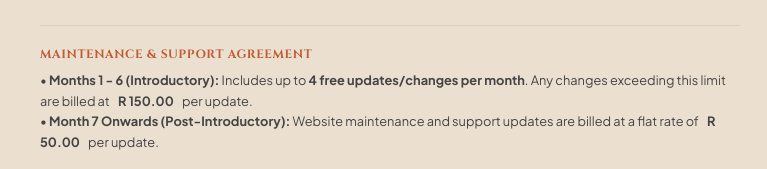
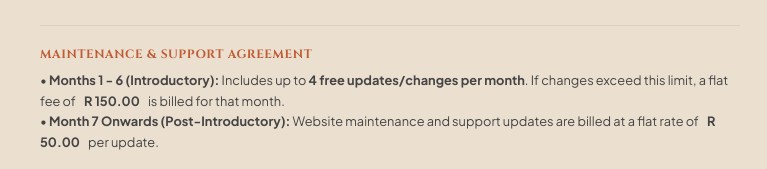
Before and after one commit to camebloon-beep/uniquedriftwoodcreations, a website: page invoice-template.html in a window 1280 px wide. Shown: the part 1398-1567 px from the top of the page, 250-1017 px from the left. Drawn offline with Linux system fonts and the light colour scheme.

Commit message:
Correct support agreement terms in invoice template (R150 per month if limits exceeded)

```diff
--- a/invoice-template.html
+++ b/invoice-template.html
@@ -447,7 +447,7 @@
       <div class="support-terms-box" style="margin-top: 30px; border-top: 1px solid rgba(18, 18, 18, 0.08); padding-top: 20px; margin-bottom: 20px;">
         <h4 style="font-family: var(--font-display); font-size: 0.75rem; text-transform: uppercase; letter-spacing: 0.05em; color: var(--color-terracotta); margin-bottom: 8px;">Maintenance & Support Agreement</h4>
         <ul style="list-style-type: none; font-size: 0.8rem; line-height: 1.6; color: #444;">
-          <li>• <strong>Months 1 - 6 (Introductory):</strong> Includes up to <strong>4 free updates/changes per month</strong>. Any changes exceeding this limit are billed at <strong contenteditable="true">R 150.00</strong> per update.</li>
+          <li>• <strong>Months 1 - 6 (Introductory):</strong> Includes up to <strong>4 free updates/changes per month</strong>. If changes exceed this limit, a flat fee of <strong contenteditable="true">R 150.00</strong> is billed for that month.</li>
           <li>• <strong>Month 7 Onwards (Post-Introductory):</strong> Website maintenance and support updates are billed at a flat rate of <strong contenteditable="true">R 50.00</strong> per update.</li>
         </ul>
       </div>
```
